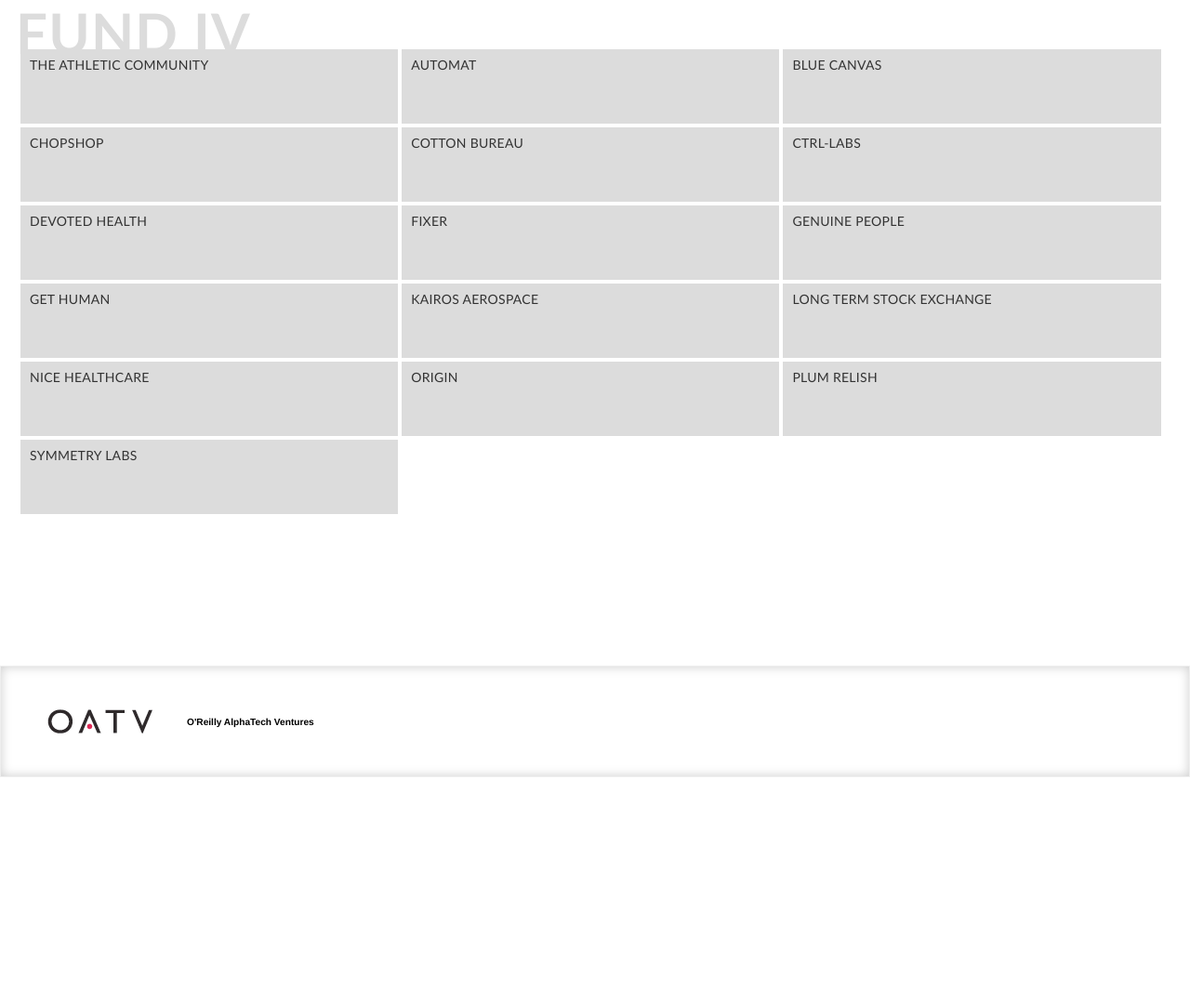
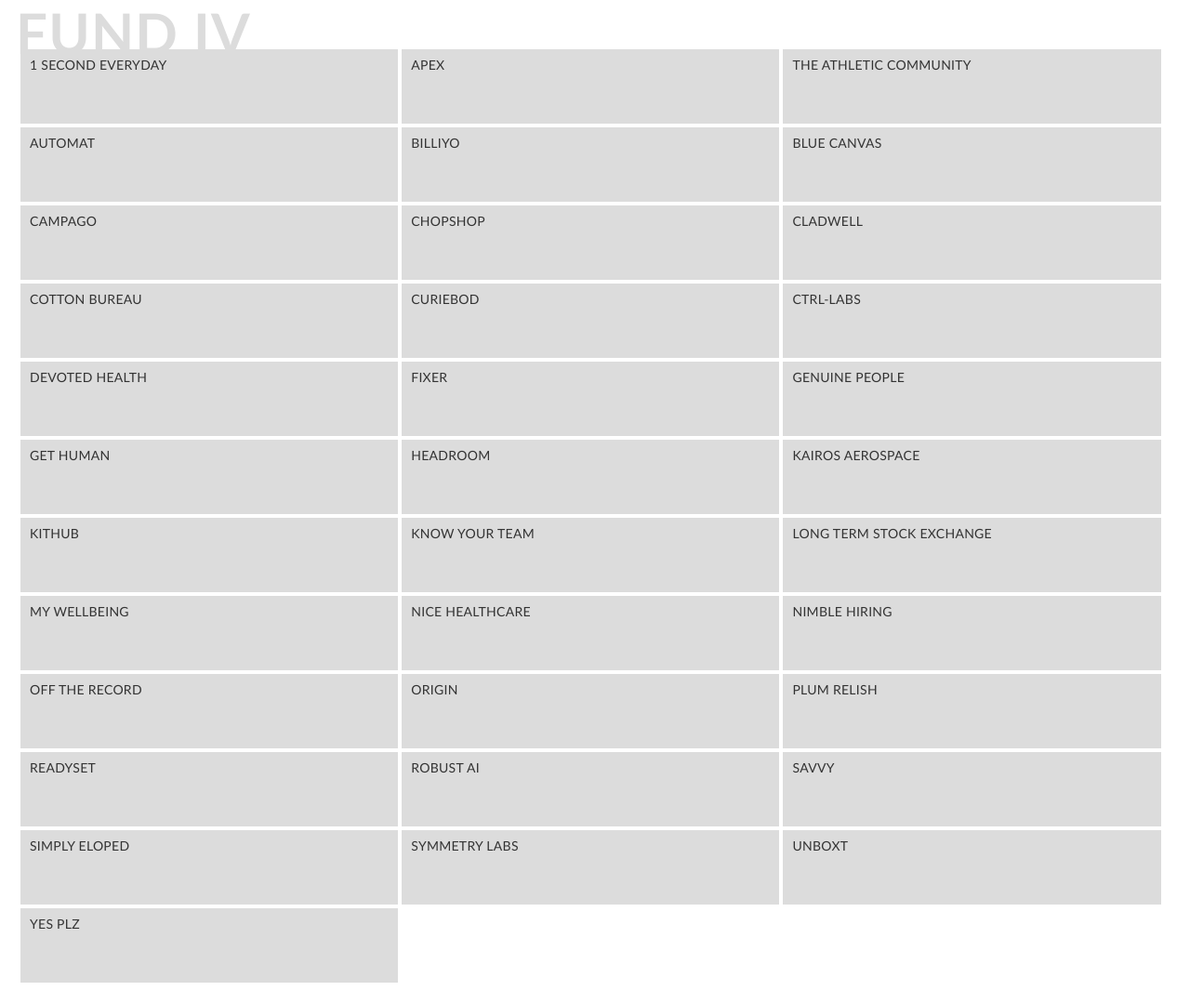
Before and after one commit to OATV/oatv, a website: page m/portfolio.html in a window 1280 px wide. Shown: the part 2300-3380 px from the top of the page at 93% size. Before the commit the page ends 3136 px from the top, so only its background shows below. Drawn offline with nearby package versions, Linux system fonts and the light colour scheme.

Commit message:
Update portfolio.html
Added Fund IV companies.

```diff
--- a/m/portfolio.html
+++ b/m/portfolio.html
@@ -45,7 +45,7 @@
                 <li><a href="http://www.acquia.com">Acquia</a></li>
                 <li><a href="http://www.amee.com">Amee</a></li>
                 <li><a href="http://www.bitly.com">Bitly</a></li>
-                <li><a href="http://www.chartbeat.com">Chartbeat</a></li>
+                <li><a href="https://chartbeat.com/">Chartbeat</a></li>
                 <li><a href="http://www.chumby.com">Chumby</a></li>
                 <li><a href="http://www.codecademy.com">Codecademy</a></li>
                 <li><a href="https://devver.wordpress.com/2010/04/26/lessons-learned/">Devver</a></li>
@@ -57,10 +57,10 @@
                 <li><a href="https://techcrunch.com/2010/11/17/social-classifieds-service-oodle-buys-grouply/">Grouply</a></li>
                 <li><a href="http://www.instructables.com/community/instructables-joins-autodesk">Instructables</a></li>
                 <li><a href="https://www.crunchbase.com/organization/jirafe#/entity">Jirafe</a></li>
-                <li><a href="http://www.localdirt.com">Local Dirt </a></li>
+                <li><a href="http://www.localdirt.com">Local Dirt</a></li>
                 <li><a href="https://www.openx.com/">Openx</a></li>
                 <li><a href="https://en.wikipedia.org/wiki/Parakey">Parakey</a></li>
-                <li><a href="https://www.crunchbase.com/organization/pathintelligence#/entity">Path Intelligence </a></li>
+                <li><a href="https://www.crunchbase.com/organization/pathintelligence#/entity">Path Intelligence</a></li>
                 <li><a href="http://www.sweetlabs.com">SweetLabs</a></li>
                 <li><a href="http://www.tripit.com">TripIt</a></li>
                 <li><a href="http://blog.precipice.org/why-wesabe-lost-to-mint/">Wesabe</a></li>
@@ -91,44 +91,62 @@
                 <li><a href="https://www.crunchbase.com/organization/authenticated-digital">Authenticated Digital</a></li>
                 <li><a href="https://begin.com">Begin</a></li>
                 <li><a href="http://www.chairish.com">Chairish</a></li>
-                <li><a href="http://fortune.com/2015/09/22/cover-velocity-restaurant-tech/">Cover </a></li>
+                <li><a href="http://fortune.com/2015/09/22/cover-velocity-restaurant-tech/">Cover</a></li>
                 <li><a href="http://www.curbside.com">Curbside</a></li>
-                <li><a href="http://fetchrobotics.com/">Fetch Robotics </a></li>
+                <li><a href="http://fetchrobotics.com/">Fetch Robotics</a></li>
                 <li><a href="http://www.figma.com">Figma</a></li>
-                <li><a href="http://www.fohrcard.com">Fohr</a></li>
-                <li><a href="http://www.haveninc.com">Haven </a></li>
+                <li><a href="https://www.fohr.co">Fohr</a></li>
+                <li><a href="http://www.haveninc.com">Haven</a></li>
                 <li><a href="http://www.hipcamp.com">Hipcamp</a></li>
                 <li><a href="https://techcrunch.com/2017/05/24/r-i-p-imzy/">Imzy</a></li>
                 <li><a href="https://makespace.com/">Makespace</a></li>
                 <li><a href="https://netki.com/">Netki</a></li>
-                <li><a href="http://blog.bantamtools.com/other-machine-co.-becomes-bantam-tools">OtherMachine</a></li>
+                <li><a href="https://medium.com/@bre/other-machine-company-acquisition-284c3e758d5c">OtherMachine</a></li>
                 <li><a href="https://www.particle.io/">Particle</a></li>
-                <li><a href="https://qadium.com/">Qadium</a></li>
+                <li><a href="https://expanse.co/?utm_source=investor&utm_medium=website&utm_campaign=oatv">Expanse</a></li>
                 <li><a href="https://riffyn.com/">Riffyn</a></li>
-                <li><a href="http://www.scroll.com">Scroll </a></li>
+                <li><a href="http://www.scroll.com">Scroll</a></li>
                 <li><a href="http://sightmachine.com/">SightMachine</a></li>
                 <li><a href="https://www.signalsciences.com/">Signal Sciences</a></li>
-                <li><a href="http://www.skipflag.com">SkipFlag</a></li>
+                <li><a href="https://medium.com/workday-engineering/workday-acquires-skipflag-286dc8d3bfe7">SkipFlag</a></li>
 
             </ul>
             <h3>Fund IV</h3>
             <ul>
-                <li><a href="http://www.theathleticcommunity.com">The Athletic Community </a></li>
+                <li><a href="https://1se.co">1 Second Everyday</a></li>
+		<li><a href="https://www.apexofficer.com">Apex</a></li>
+		<li><a href="http://www.theathleticcommunity.com">The Athletic Community</a></li>
                 <li><a href="http://www.automat.ai">Automat</a></li>
+                <li><a href="https://www.billiyo.com/">Billiyo</a></li>
                 <li><a href="https://bluecanvas.io/">Blue Canvas</a></li>
+                <li><a href="https://www.campago.com/">Campago</a></li>
                 <li><a href="http://www.chopshop.co">Chopshop</a></li>
-                <li><a href="http://www.cottonbureau.com">Cotton Bureau</a></li>
+                <li><a href="https://cladwell.com/">Cladwell</a></li>
+		<li><a href="http://www.cottonbureau.com">Cotton Bureau</a></li>
+                <li><a href="https://curiebod.com/">Curiebod</a></li>
                 <li><a href="https://www.ctrl-labs.com">CTRL-labs</a></li>
                 <li><a href="https://devoted.com/">Devoted Health</a></li>
                 <li><a href="http://www.fixer.com">Fixer</a></li>
                 <li><a href="http://www.genuine-people.com">Genuine People</a></li>
                 <li><a href="http://www.gethuman.com">Get Human</a></li>
+                <li><a href="https://www.iloveheadroom.com">Headroom</a></li>
                 <li><a href="http://www.kairosaerospace.com">Kairos Aerospace</a></li>
-                <li><a href="http://www.ltse.com">Long term Stock Exchange </a></li>
+                <li><a href="https://kithub.cc/">Kithub</a></li>
+                <li><a href="https://knowyourteam.com/">Know Your Team</a></li>
+                <li><a href="http://www.ltse.com">Long Term Stock Exchange</a></li>
+                <li><a href="https://www.mywellbeing.com/">My Wellbeing</a></li>
                 <li><a href="http://www.nice.healthcare">Nice Healthcare</a></li>
-                <li><a href="http://www.Origin.io">Origin </a></li>
-                <li><a href="https://www.plumrelish.com">Plum Relish</a></li>
+                <li><a href="https://www.hirenimble.com">Nimble Hiring</a></li>
+                <li><a href="https://offtherecord.com/">Off the Record</a></li>
+                <li><a href="http://www.Origin.io">Origin</a></li>
+                <li><a href="https://medium.com/plumrelish/the-new-norm-in-funding-d3460fa0373e">Plum Relish</a></li>
+                <li><a href="https://www.thereadyset.co">Readyset</a></li>
+                <li><a href="https://www.robust.ai">Robust AI</a></li>
+                <li><a href="https://www.savvy.coop">Savvy</a></li>
+                <li><a href="https://simplyeloped.com/">Simply Eloped</a></li>
                 <li><a href="http://www.symmetrylabs.com">Symmetry Labs</a></li>
+                <li><a href="hhttps://getunboxt.com/">UnboXt</a></li>
+                <li><a href="https://www.yesplz.coffee/">YES PLZ</a></li>
             </ul>
         </div>
 
```
